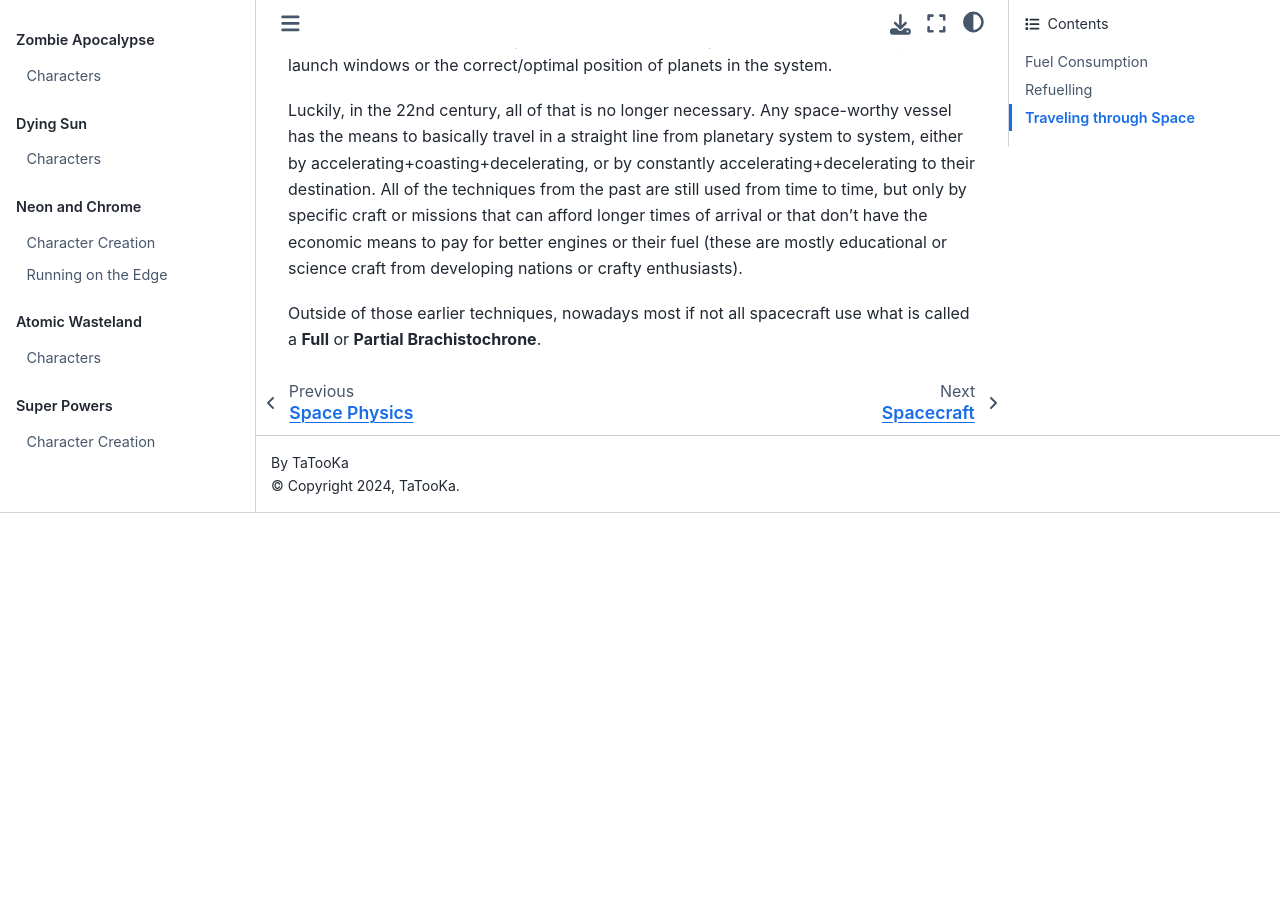
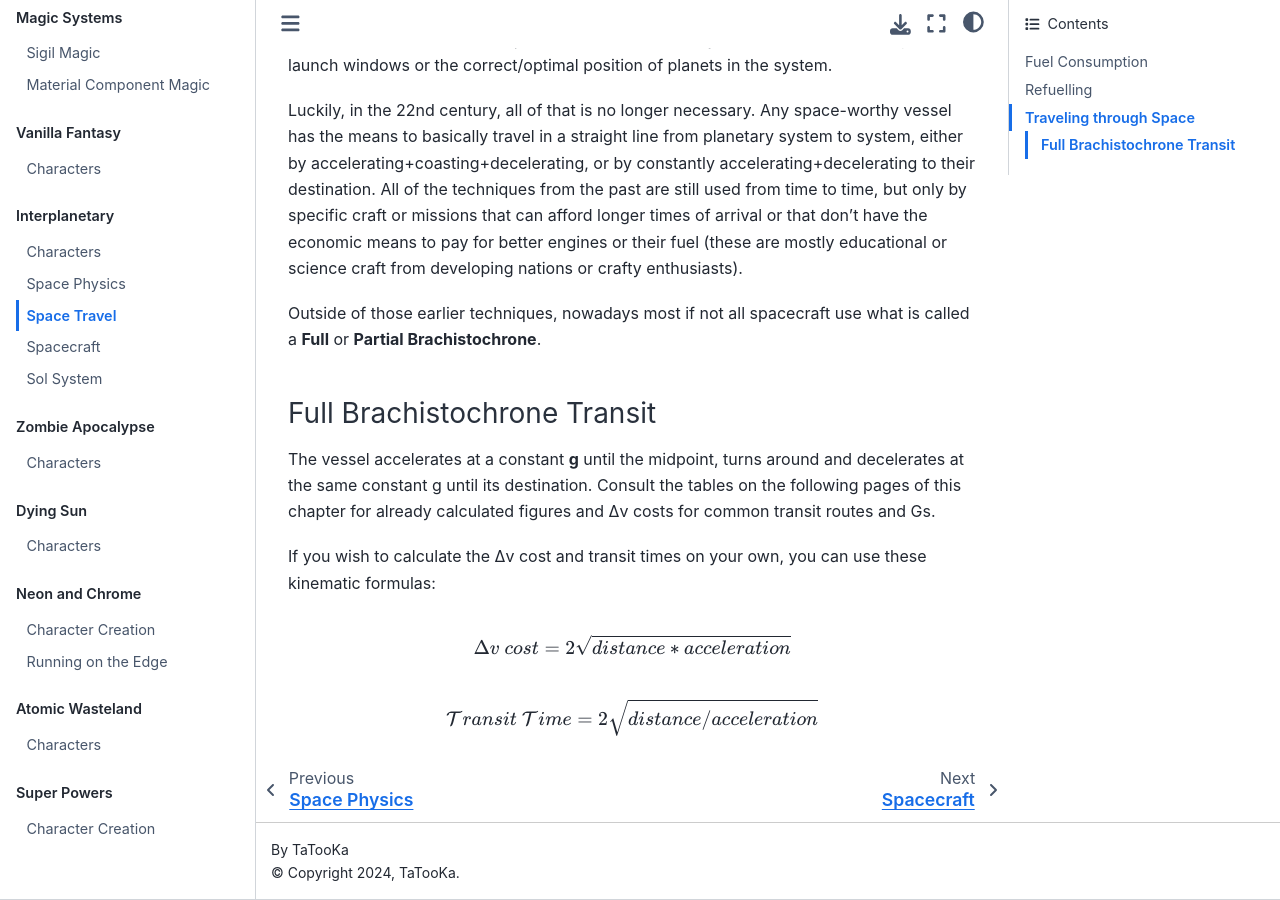
Before and after one commit to TaTooKa/froth, a Sphinx documentation site: the page built from docs/source/pages/worlds/interplanetary/spacetravel.rst, in a window 1280 px wide and 900 px high, scrolled down 1860 px. Built offline with Sphinx 7.4.7 and the Sphinx Book theme 1.1.4, drawn with Linux system fonts in a browser that asks for light colours; before the commit the page ends 2373 px from its top, so only the background shows below that.

Commit message:
add math formulas

```diff
--- a/docs/source/pages/worlds/interplanetary/spacetravel.rst
+++ b/docs/source/pages/worlds/interplanetary/spacetravel.rst
@@ -30,3 +30,18 @@ Before the current advancements in engine types, spacecraft would use every tric
 Luckily, in the 22nd century, all of that is no longer necessary. Any space-worthy vessel has the means to basically travel in a straight line from planetary system to system, either by accelerating+coasting+decelerating, or by constantly accelerating+decelerating to their destination. All of the techniques from the past are still used from time to time, but only by specific craft or missions that can afford longer times of arrival or that don’t have the economic means to pay for better engines or their fuel (these are mostly educational or science craft from developing nations or crafty enthusiasts).
 
 Outside of those earlier techniques, nowadays most if not all spacecraft use what is called a **Full** or **Partial Brachistochrone**.
+
+Full Brachistochrone Transit
+~~~~~~~~~~~~~~~~~~~~~~~~~~~~
+
+The vessel accelerates at a constant **g** until the midpoint, turns around and decelerates at the same constant g until its destination. Consult the tables on the following pages of this chapter for already calculated figures and Δv costs for common transit routes and Gs.
+
+If you wish to calculate the Δv cost and transit times on your own, you can use these kinematic formulas:
+
+.. math::
+
+   \Delta v \ cost = 2\sqrt{distance * acceleration}
+
+.. math::
+
+   \mathcal{Transit \ Time} = 2\sqrt{distance/acceleration}
```
